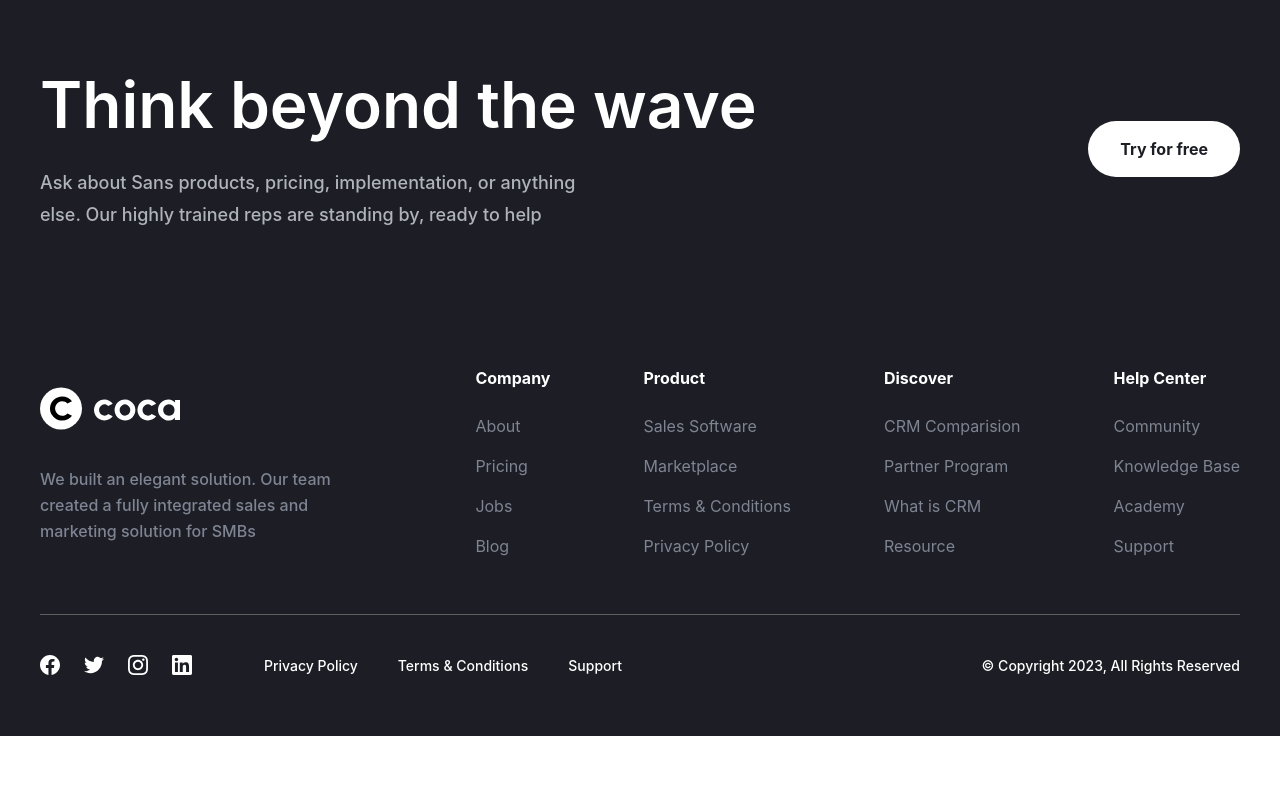
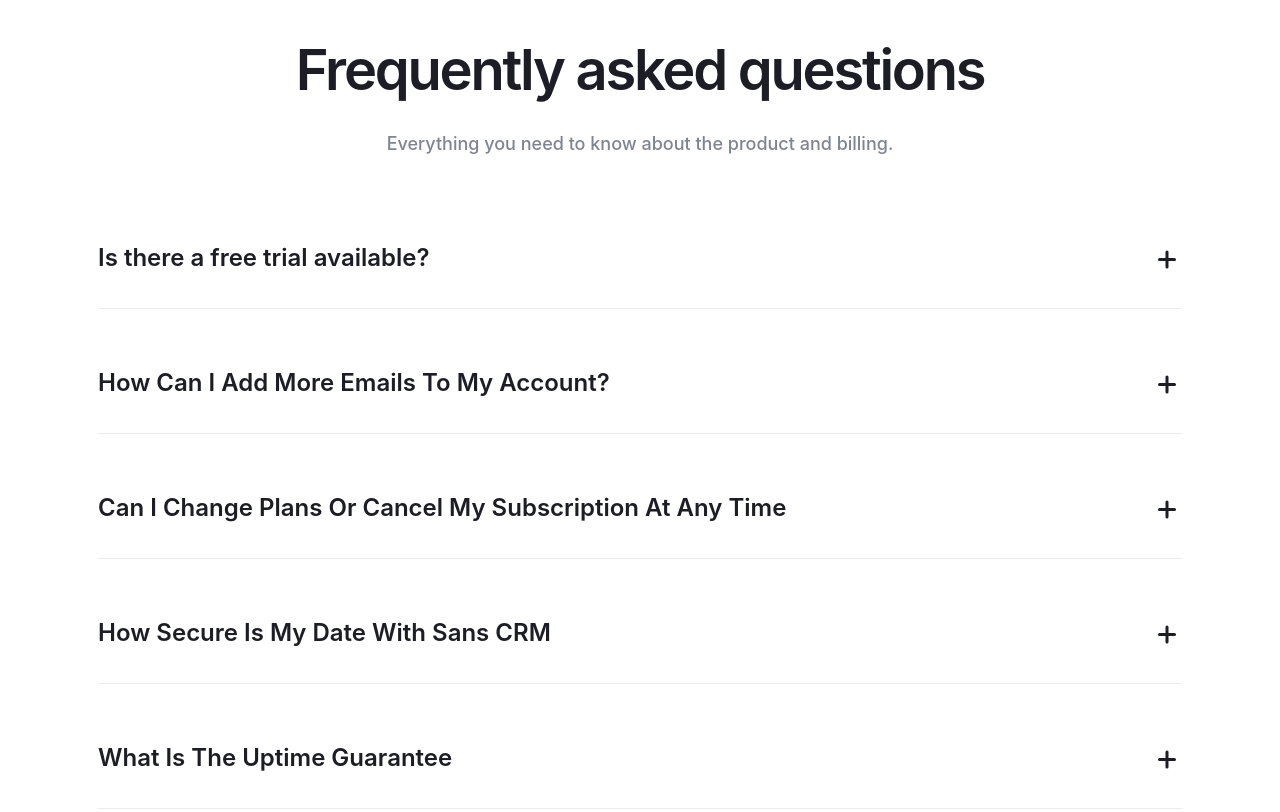
Before and after one commit to Greenfo/coca_project, a website built with Vite: page src/pricing.html in a window 1280 px wide. Shown: the part 1640-2452 px from the top of the page. Before the commit the page ends 2376 px from the top, so only its background shows below. Built offline with nearby package versions, Linux system fonts and the light colour scheme; a web font is replaced by a local one.

Commit message:
Created pricing:faq section

```diff
--- /dev/null
+++ b/src/assets/scss/components/pricing/faq.scss
@@ -0,0 +1,108 @@
+.faq {
+  padding: 82px 0 160px;
+  text-align: center;
+
+  &__container {
+    max-width: 1114px;
+  }
+
+  &__title {
+    margin-bottom: 24px;
+    font-weight: 600;
+    letter-spacing: -0.04em;
+    color: var(--neutral-color-100);
+
+    @include mobile {
+      margin-bottom: 18px;
+    }
+  }
+
+  &__descr {
+    margin-bottom: 80px;
+    font-weight: 500;
+    line-height: 178%;
+    color: var(--neutral-color-150);
+
+    @include mobile {
+      margin-bottom: 50px;
+    }
+  }
+
+  &__accordion {
+    border-bottom: 1px solid var(--neutral-color-30);
+    padding-bottom: 32px;
+    text-align: left;
+
+    &:not(:last-child) {
+      margin-bottom: 56px;
+
+      @include mobile {
+        margin-bottom: 36px;
+      }
+    }
+
+    &-control {
+      @include flex-all-between;
+      gap: 15px;
+      list-style: none;
+      cursor: pointer;
+
+      &::-webkit-detalis-marker {
+        display: none;
+      }
+    }
+
+    &-title {
+      font-weight: 600;
+      line-height: 150%;
+      color: var(--neutral-color-100);
+    }
+
+    &-icon {
+      position: relative;
+      width: 24px;
+      height: 24px;
+
+      &::before {
+        content: '';
+        display: inline-block;
+        border-radius: 6px;
+        width: 18px;
+        height: 3px;
+        background-color: var(--neutral-color-100);
+      }
+
+      &::after {
+        transform: rotate(90deg);
+      }
+
+      &::before,
+      &::after {
+        content: '';
+        position: absolute;
+        top: 50%;
+        left: 0;
+        display: inline-block;
+        border-radius: 6px;
+        width: 18px;
+        height: 3px;
+        background-color: var(--neutral-color-100);
+      }
+    }
+
+    &[open] &-icon::after {
+      display: none;
+    }
+
+    &-text {
+      margin-top: 16px;
+      font-weight: 500;
+      line-height: 178%;
+      color: var(--neutral-color-150);
+
+      @include mobile {
+        margin-top: 10px;
+      }
+    }
+  }
+}
--- a/src/assets/scss/pricing.scss
+++ b/src/assets/scss/pricing.scss
@@ -6,4 +6,5 @@
 
 @import './components/header';
 @import './components/pricing/hero';
+@import './components/pricing/faq';
 @import './components/footer';
--- /dev/null
+++ b/src/html/components/pricing/faq.html
@@ -0,0 +1,73 @@
+<section class="faq">
+  <div class="container faq__container">
+    <h2 class="faq__title heading-h2">Frequently asked questions</h2>
+    <p class="faq__descr text-p-medium">
+      Everything you need to know about the product and billing.
+    </p>
+    <details class="faq__accordion">
+      <summary class="faq__accordion-control">
+        <h3 class="faq__accordion-title text-p-large">
+          Is there a free trial available?
+        </h3>
+        <span class="faq__accordion-icon"></span>
+      </summary>
+      <p class="faq__accordion-text text-p-medium">
+        Yes, you can try us for free for 30 days. If you want, we’ll provide you
+        with a free, personalized 30-minute onboarding call to get you up and
+        running as soon as possible.
+      </p>
+    </details>
+    <details class="faq__accordion">
+      <summary class="faq__accordion-control">
+        <h3 class="faq__accordion-title text-p-large">
+          How Can I Add More Emails To My Account?
+        </h3>
+        <span class="faq__accordion-icon"></span>
+      </summary>
+      <p class="faq__accordion-text text-p-medium">
+        Yes, you can try us for free for 30 days. If you want, we’ll provide you
+        with a free, personalized 30-minute onboarding call to get you up and
+        running as soon as possible.
+      </p>
+    </details>
+    <details class="faq__accordion">
+      <summary class="faq__accordion-control">
+        <h3 class="faq__accordion-title text-p-large">
+          Can I Change Plans Or Cancel My Subscription At Any Time
+        </h3>
+        <span class="faq__accordion-icon"></span>
+      </summary>
+      <p class="faq__accordion-text text-p-medium">
+        Yes, you can try us for free for 30 days. If you want, we’ll provide you
+        with a free, personalized 30-minute onboarding call to get you up and
+        running as soon as possible.
+      </p>
+    </details>
+    <details class="faq__accordion">
+      <summary class="faq__accordion-control">
+        <h3 class="faq__accordion-title text-p-large">
+          How Secure Is My Date With Sans CRM
+        </h3>
+        <span class="faq__accordion-icon"></span>
+      </summary>
+      <p class="faq__accordion-text text-p-medium">
+        Yes, you can try us for free for 30 days. If you want, we’ll provide you
+        with a free, personalized 30-minute onboarding call to get you up and
+        running as soon as possible.
+      </p>
+    </details>
+    <details class="faq__accordion">
+      <summary class="faq__accordion-control">
+        <h3 class="faq__accordion-title text-p-large">
+          What Is The Uptime Guarantee
+        </h3>
+        <span class="faq__accordion-icon"></span>
+      </summary>
+      <p class="faq__accordion-text text-p-medium">
+        Yes, you can try us for free for 30 days. If you want, we’ll provide you
+        with a free, personalized 30-minute onboarding call to get you up and
+        running as soon as possible.
+      </p>
+    </details>
+  </div>
+</section>
--- a/src/pricing.html
+++ b/src/pricing.html
@@ -4,6 +4,7 @@
   <body class="body" data-theme="light">
     <load src="./html/components/header.html" title="Pricing" />
     <load src="./html/components/pricing/hero.html" />
+    <load src="./html/components/pricing/faq.html" />
     <load src="./html/components/footer.html" />
 
     <script type="module" src="js/pricing.js"></script>
```
